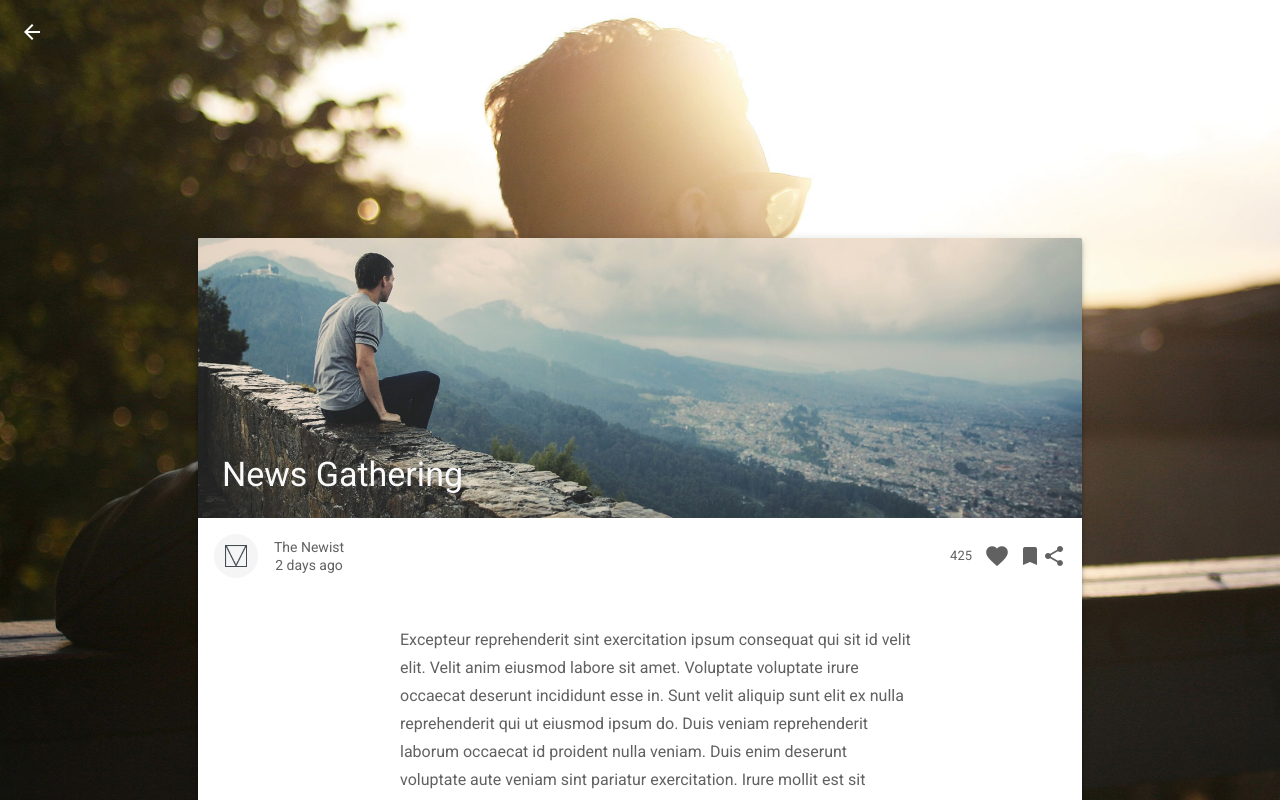
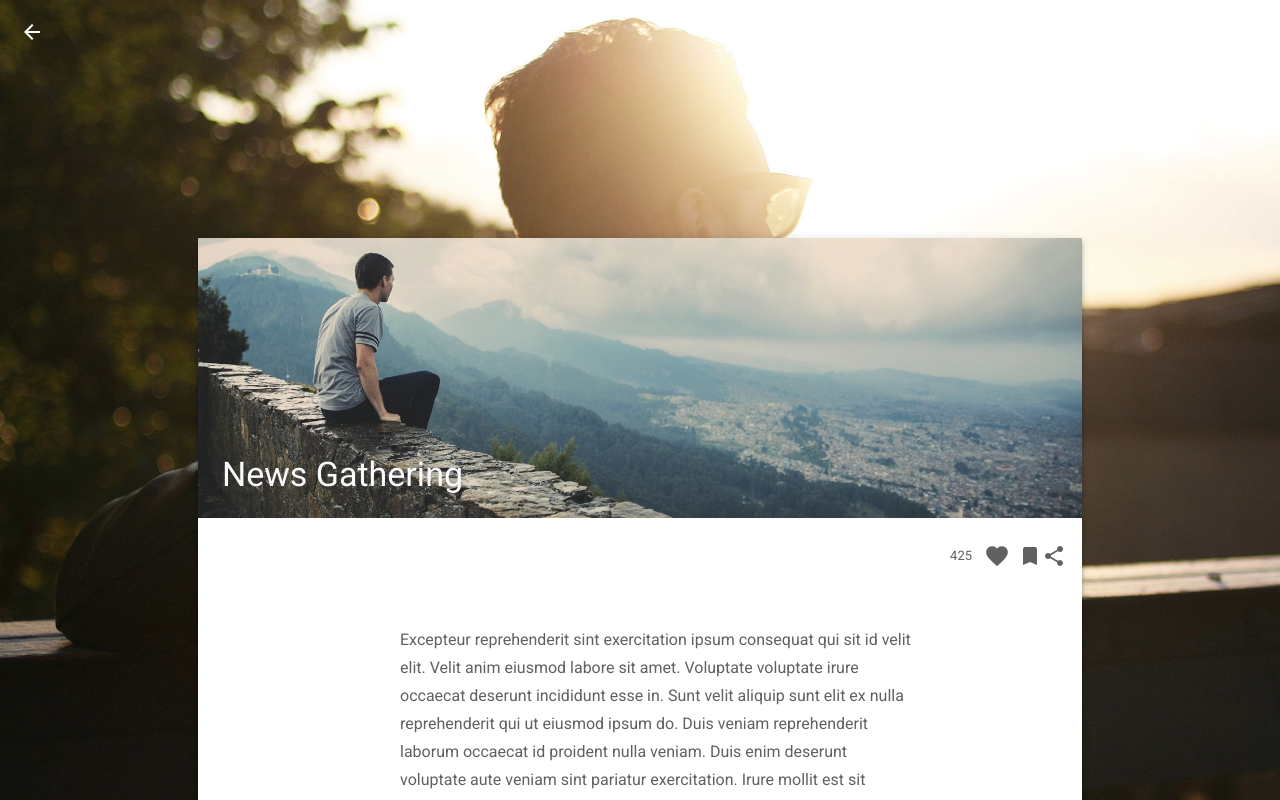
Before and after one commit to hermansaini/hermansaini.github.io, a plain HTML site: page newsgathering.html in a window 1280 px wide. Drawn offline with nearby package versions, Linux system fonts and the light colour scheme.

Commit message:
push
push

```diff
--- a/newsgathering.html
+++ b/newsgathering.html
@@ -73,11 +73,6 @@
               <h3>News Gathering</h3>
             </div>
             <div class="mdl-color-text--grey-700 mdl-card__supporting-text meta">
-              <div class="minilogo"></div>
-              <div>
-                <strong>The Newist</strong>
-                <span>2 days ago</span>
-              </div>
               <div class="section-spacer"></div>
               <div class="meta__favorites">
                 425 <i class="material-icons" role="presentation">favorite</i>
```
Also changed, not shown: newsliteracy.html (+0 -5 lines), writing.html (+0 -5 lines).
